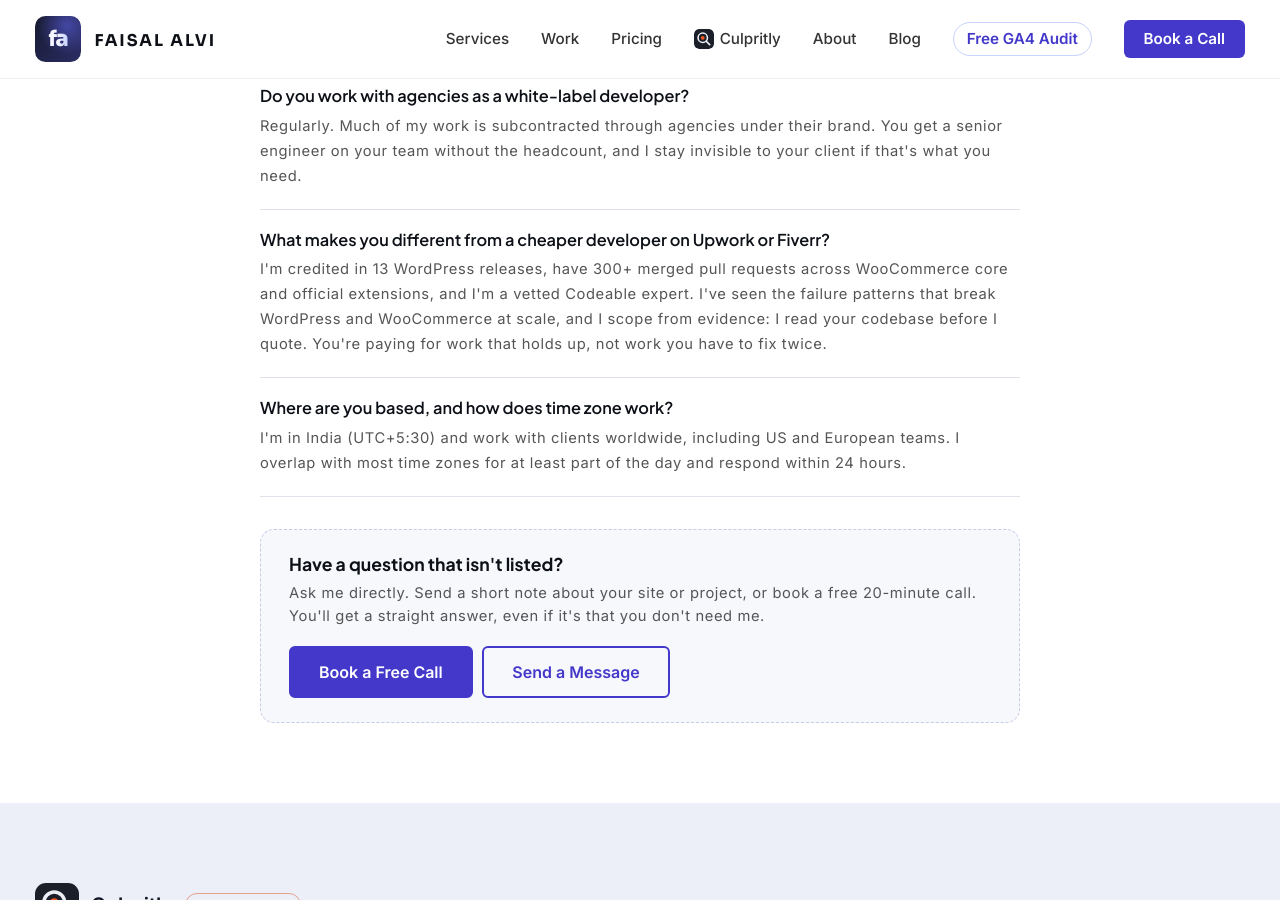
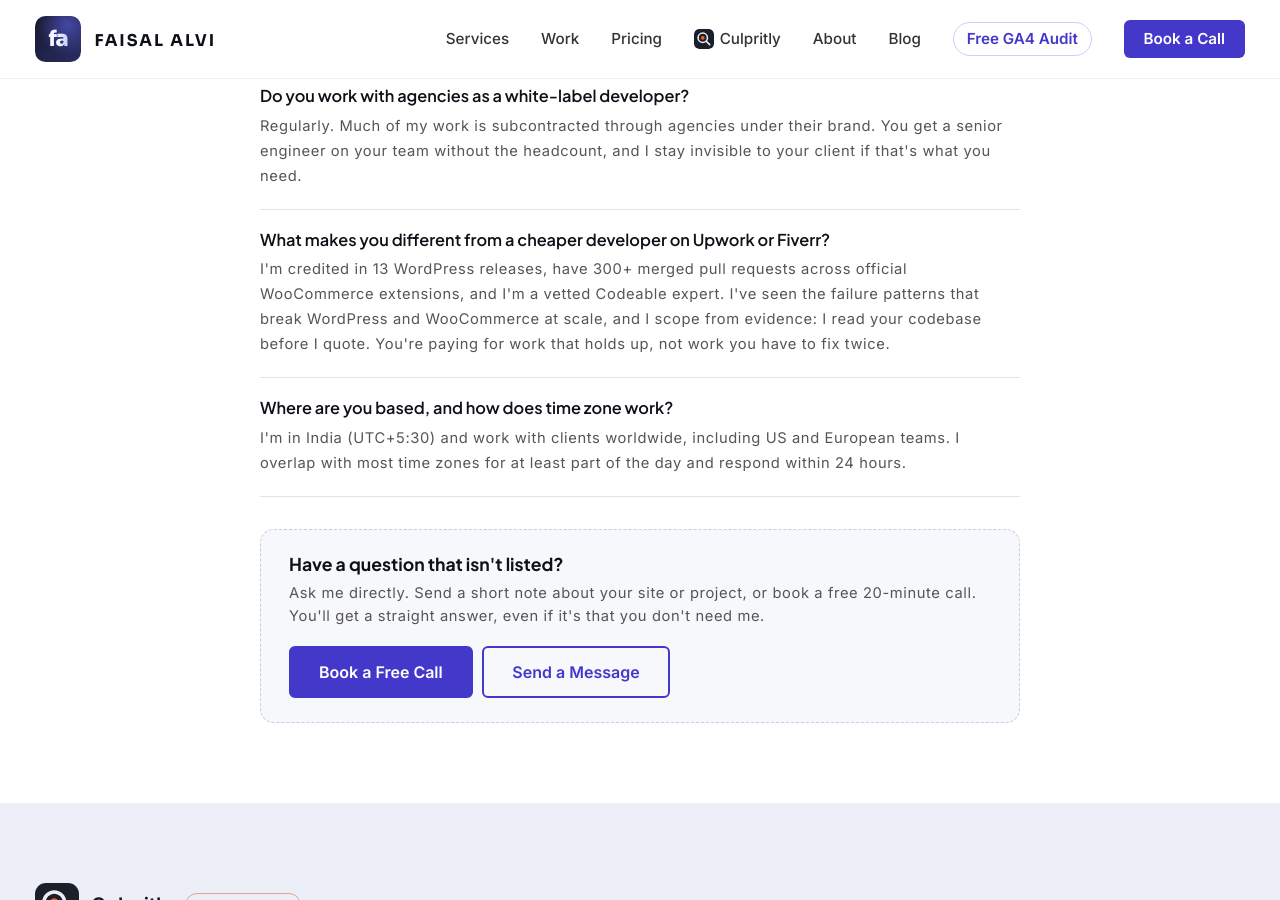
Before and after one commit to faisal-alvi/faisal-alvi.github.io, a Jekyll site: the page built from index.html, in a window 1280 px wide and 900 px high, scrolled down 9855 px. Built offline with Jekyll 4.4.1, drawn with Linux system fonts in a browser that asks for light colours; some web fonts are replaced; some of the changed text lies outside the part shown.

Commit message:
Correct PR claim: official WooCommerce extensions, not core

```diff
--- a/index.html
+++ b/index.html
@@ -42,7 +42,7 @@
     <!-- Open Graph -->
     <meta property="og:type" content="website">
     <meta property="og:title" content="WooCommerce Developer for Store Owners | Faisal Alvi">
-    <meta property="og:description" content="Checkout and payment fixes, API integrations and custom plugins from a senior WooCommerce developer with 300+ merged PRs on WooCommerce core and official extensions.">
+    <meta property="og:description" content="Checkout and payment fixes, API integrations and custom plugins from a senior WooCommerce developer with 300+ merged PRs on official WooCommerce extensions.">
     <meta property="og:url" content="https://faisalalvi.com/">
     <meta property="og:image" content="https://faisalalvi.com/assets/imgs/og-home.png">
     <meta property="og:image:width" content="1200">
@@ -71,7 +71,7 @@
         "givenName": "Faisal",
         "familyName": "Alvi",
         "jobTitle": "Senior WooCommerce Developer",
-        "description": "Senior WooCommerce developer for agencies, product teams and stores. Credited in 13 WordPress releases, 300+ merged pull requests across WooCommerce core and 15+ official extensions, lead contributor on Simple Local Avatars (100,000+ installs), vetted Codeable expert. 12+ years in WordPress.",
+        "description": "Senior WooCommerce developer for agencies, product teams and stores. Credited in 13 WordPress releases, 300+ merged pull requests across 15+ official WooCommerce extensions, lead contributor on Simple Local Avatars (100,000+ installs), vetted Codeable expert. 12+ years in WordPress.",
         "url": "https://faisalalvi.com/",
         "image": "https://faisalalvi.com/assets/imgs/me-amsterdam.jpg",
         "email": "hello@faisalalvi.com",
@@ -208,7 +208,7 @@
             "name": "What makes you different from a cheaper developer on Upwork or Fiverr?",
             "acceptedAnswer": {
               "@type": "Answer",
-              "text": "I'm credited in 13 WordPress releases, have 300+ merged pull requests across WooCommerce core and official extensions, and I'm a vetted Codeable expert. I've seen the failure patterns that break WordPress and WooCommerce at scale, and I scope from evidence: I read your codebase before I quote."
+              "text": "I'm credited in 13 WordPress releases, have 300+ merged pull requests across official WooCommerce extensions, and I'm a vetted Codeable expert. I've seen the failure patterns that break WordPress and WooCommerce at scale, and I scope from evidence: I read your codebase before I quote."
             }
           },
           {
@@ -1759,7 +1759,7 @@
                 <div class="col-lg-7">
                     <span class="v2-badge">Credited in 13 WordPress releases</span>
                     <h1 class="v2-hero-title">WooCommerce checkout, payments and integrations, built right.</h1>
-                    <p class="v2-hero-sub">For WooCommerce store owners losing sales to failed checkouts, payment errors, slow pages or broken integrations. Fixed by a senior engineer with 300+ merged pull requests on WooCommerce core and official extensions. Agencies welcome too.</p>
+                    <p class="v2-hero-sub">For WooCommerce store owners losing sales to failed checkouts, payment errors, slow pages or broken integrations. Fixed by a senior engineer with 300+ merged pull requests on official WooCommerce extensions. Agencies welcome too.</p>
                     <div class="v2-hero-btns">
                         <a href="https://calendly.com/faisalalvi33/new-meeting" target="_blank" rel="noopener" class="v2-btn-primary">Book a Free Call</a>
                         <a href="#portfolio" class="v2-btn-outline">See My Work</a>
@@ -1928,7 +1928,7 @@
             <div class="folio-more folio-more-wide">
                 <div>
                     <h3>A small slice of 12+ years.</h3>
-                    <p>Most client work is white-label for agencies or under NDA, so it can't be shown here. The public record: 300+ merged pull requests across WooCommerce core and 15+ official extensions, and credits in 13 WordPress releases.</p>
+                    <p>Most client work is white-label for agencies or under NDA, so it can't be shown here. The public record: 300+ merged pull requests across 15+ official WooCommerce extensions, and credits in 13 WordPress releases.</p>
                 </div>
                 <div class="folio-more-btns">
                     <a href="/portfolio/" class="folio-btn">Browse the portfolio</a>
@@ -2203,7 +2203,7 @@
                 </div>
                 <div class="v2-faq-item">
                     <h3 class="v2-faq-q">What makes you different from a cheaper developer on Upwork or Fiverr?</h3>
-                    <p class="v2-faq-a">I'm credited in 13 WordPress releases, have 300+ merged pull requests across WooCommerce core and official extensions, and I'm a vetted Codeable expert. I've seen the failure patterns that break WordPress and WooCommerce at scale, and I scope from evidence: I read your codebase before I quote. You're paying for work that holds up, not work you have to fix twice.</p>
+                    <p class="v2-faq-a">I'm credited in 13 WordPress releases, have 300+ merged pull requests across official WooCommerce extensions, and I'm a vetted Codeable expert. I've seen the failure patterns that break WordPress and WooCommerce at scale, and I scope from evidence: I read your codebase before I quote. You're paying for work that holds up, not work you have to fix twice.</p>
                 </div>
                 <div class="v2-faq-item">
                     <h3 class="v2-faq-q">Where are you based, and how does time zone work?</h3>
--- a/portfolio/index.html
+++ b/portfolio/index.html
@@ -48,7 +48,7 @@
     <div class="folio-wrap">
         <ul class="folio-proof" aria-label="At a glance">
             <li><strong>13</strong> WordPress releases credited</li>
-            <li><strong>300+</strong> merged PRs across WooCommerce core and 15+ official extensions</li>
+            <li><strong>300+</strong> merged PRs across 15+ official WooCommerce extensions</li>
             <li><strong>100,000+</strong> active installs on Simple Local Avatars</li>
         </ul>
 
```
